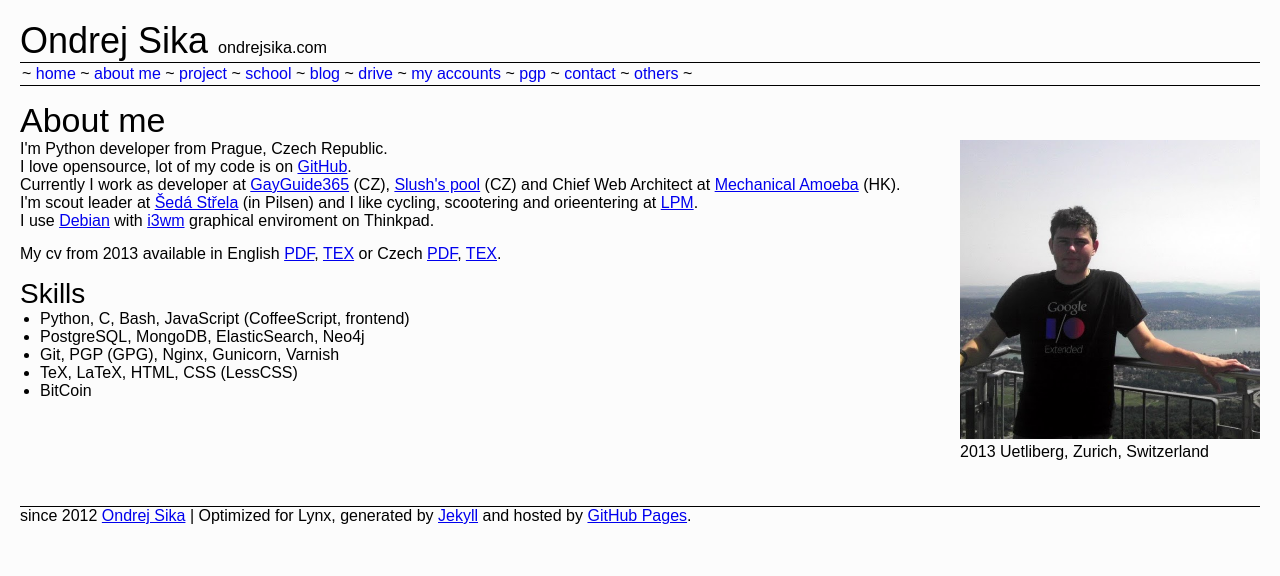
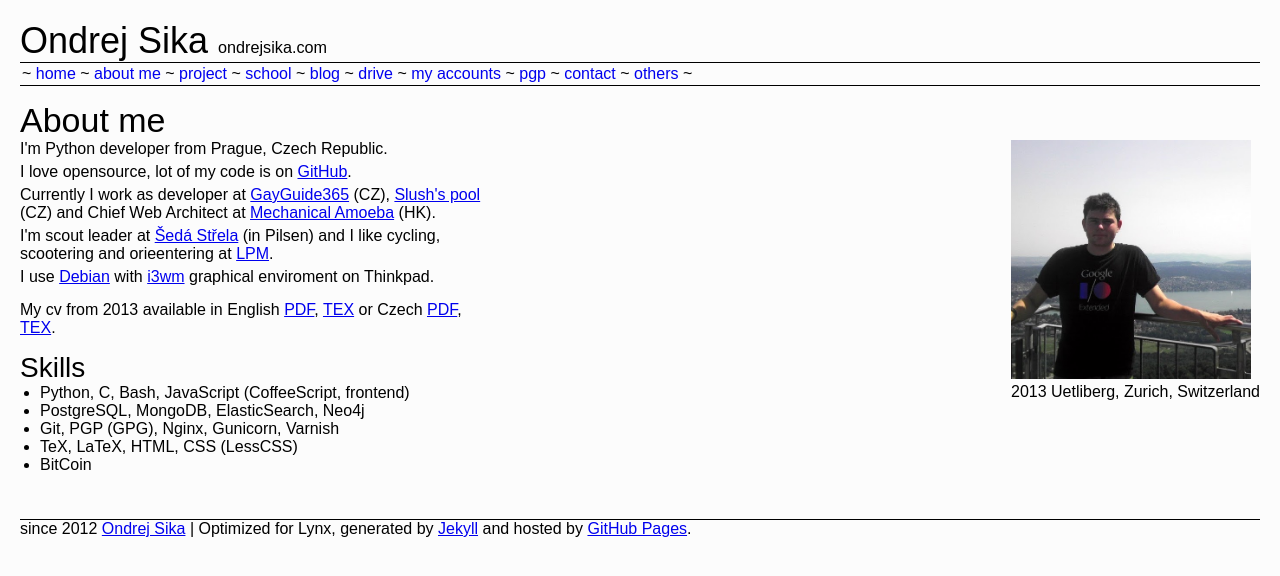
Before and after one commit to ondrejsika/ondrejsika.com, a Jekyll site: the page built from about-me.html, in a window 1280 px wide. Shown: the top 576 px of the page. Built offline with Jekyll 4.4.1, drawn with Linux system fonts in a browser that asks for light colours; Markdown is read by kramdown in place of the engine named in the settings; comment, search, counter and statistics services are not loaded.

Commit message:
fix about me in 50em

```diff
--- a/about-me.html
+++ b/about-me.html
@@ -6,17 +6,31 @@
 
 <h2>{{page.title}}</h2>
 
+<style>
+.about p {
+    margin-bottom: 5px;
+}
+</style>
+
 <div>
-    <div style="float:left;">
-        <p>I'm Python developer from Prague, Czech Republic.
-        <br>
-        I love opensource, lot of my code is on <a href="http://github.com/ondrejsika">GitHub</a>.
-        <br>
-        Currently I work as developer at <a href="http://gayguide365.com">GayGuide365</a> (CZ), <a href="http://mining.bitcoin.cz">Slush's pool</a> (CZ)  and Chief Web Architect  at <a href="http://mechanicalamoeba.com">Mechanical Amoeba</a> (HK).
-        <br>
-        I&#39;m scout leader at <a href="http://sedastrela.cz">Šedá Střela</a> (in Pilsen) and I like cycling, scootering and orieentering at <a href="http://lpm.zcu.cz">LPM</a>.
-        <br>
-        I use <a href="http://debian.org">Debian</a> with <a href="http://i3wm.org">i3wm</a> graphical enviroment on Thinkpad.</p>
+    <div style="float:left; width:30em;">
+        <div class="about">
+            <p>
+                I'm Python developer from Prague, Czech Republic.
+            </p>
+            <p>
+                I love opensource, lot of my code is on <a href="http://github.com/ondrejsika">GitHub</a>.
+            </p>
+            <p>
+                Currently I work as developer at <a href="http://gayguide365.com">GayGuide365</a> (CZ), <a href="http://mining.bitcoin.cz">Slush's pool</a> (CZ)  and Chief Web Architect  at <a href="http://mechanicalamoeba.com">Mechanical Amoeba</a> (HK).
+            </p>
+            <p>
+                I&#39;m scout leader at <a href="http://sedastrela.cz">Šedá Střela</a> (in Pilsen) and I like cycling, scootering and orieentering at <a href="http://lpm.zcu.cz">LPM</a>.
+            </p>
+        </div>
+        <p>
+            I use <a href="http://debian.org">Debian</a> with <a href="http://i3wm.org">i3wm</a> graphical enviroment on Thinkpad.</p>
+        </p>
 
         <p>My cv from 2013 available in English <a href="/static/content/cv/cv2013en.pdf">PDF</a>, <a href="/static/content/cv/cv2013en.tex">TEX</a> or Czech <a href="/static/content/cv/cv2013cs.pdf">PDF</a>, <a href="/static/content/cv/cv2013cs.tex">TEX</a>.</p>
 
@@ -33,7 +47,7 @@
     </div>
 
     <div style="float:right;">
-        <img src="/static/content/profile-zurich.jpg" alt="Me at Uetliberg, Zurich, Switzerland" style="width:300px;">
+        <img src="/static/content/profile-zurich.jpg" alt="Me at Uetliberg, Zurich, Switzerland" style="width:15em;">
         <p>2013 Uetliberg, Zurich, Switzerland</p>
     </div>
 </div>
```
